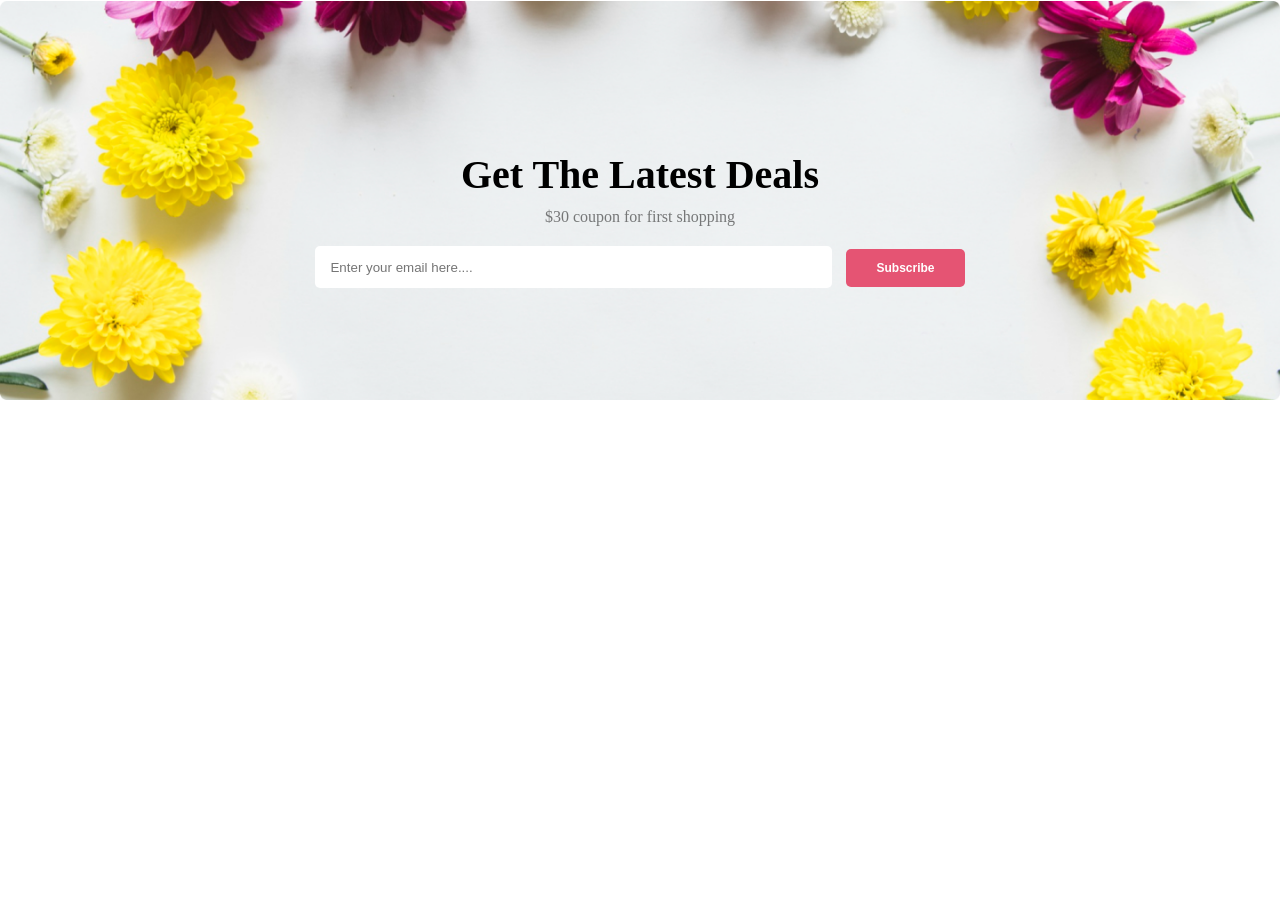
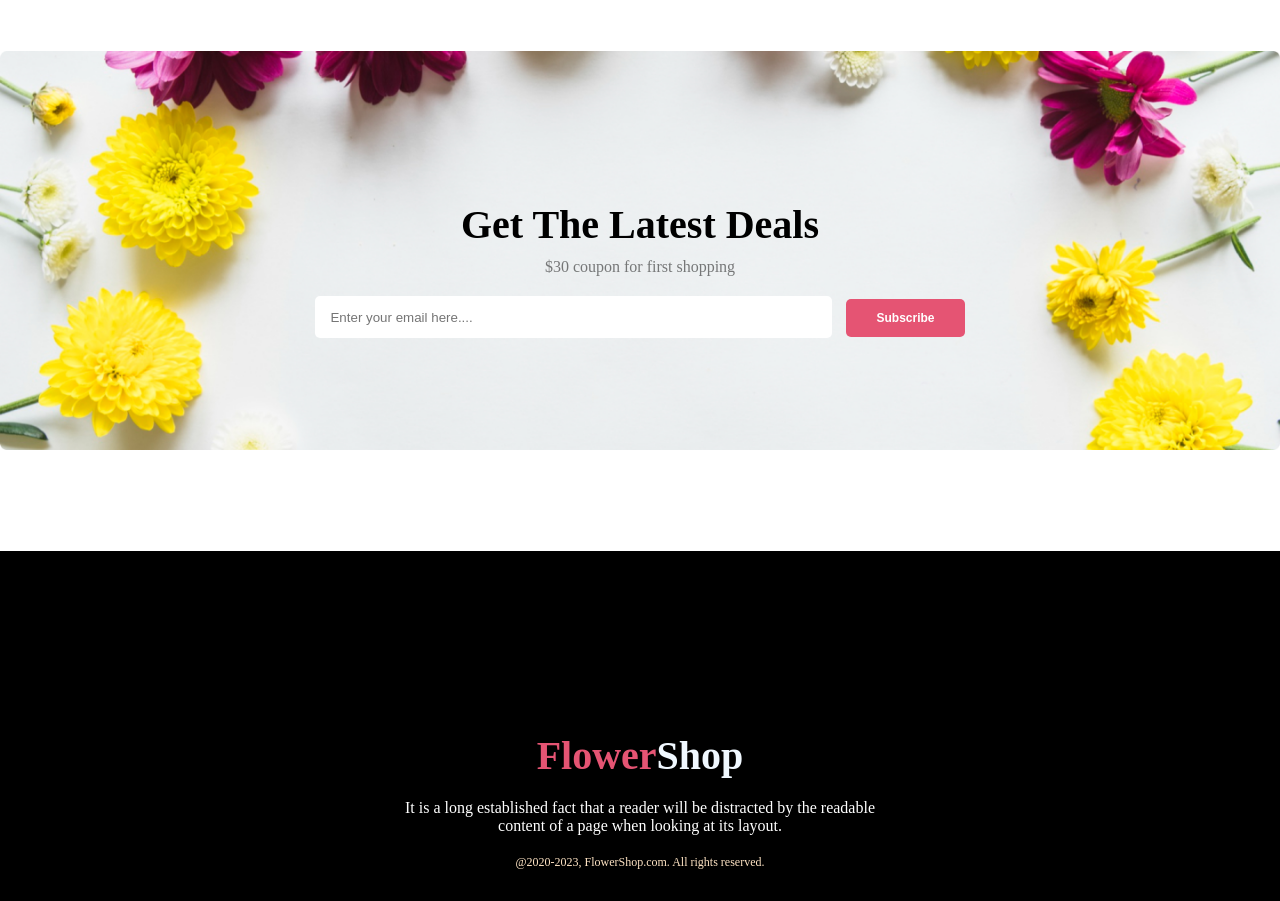
Before and after one commit to Pran-to/assig-1, a plain HTML site: page index.html in a window 1280 px wide. Shown: the part 3094-3995 px from the top of the page. Before the commit the page ends 3745 px from the top, so only its background shows below. Drawn offline with Linux system fonts and the light colour scheme.

Commit message:
footer section

```diff
--- a/index.html
+++ b/index.html
@@ -1,5 +1,6 @@
 <!DOCTYPE html>
 <html lang="en">
+
 <head>
     <meta charset="UTF-8">
     <meta http-equiv="X-UA-Compatible" content="IE=edge">
@@ -7,13 +8,16 @@
     <title>Flower Shop</title>
     <link rel="stylesheet" href="styles/style.css">
 </head>
+
 <body>
     <!-- header and banner  -->
 
     <header class="header">
         <div class="banner-content">
             <h1 class="banner-title">Let's make beautiful flowers a part of your life.</h1>
-            <h6 class="banner-text">It is a long established fact that a reader will be distracted by the readable content of a page when looking at its layout. The point of using Lorem Ipsum is that it has a more-or-less normal distribution of letters.</h6>
+            <h6 class="banner-text">It is a long established fact that a reader will be distracted by the readable
+                content of a page when looking at its layout. The point of using Lorem Ipsum is that it has a
+                more-or-less normal distribution of letters.</h6>
             <button class="btn-primary">Shop Now</button>
         </div>
 
@@ -30,7 +34,8 @@
                     Our Featured Flowers
                 </h3>
                 <p class="featured-text">
-                    It is a long established fact that a reader will be distracted by the <br> readable content of a page when looking at its layout.
+                    It is a long established fact that a reader will be distracted by the <br> readable content of a
+                    page when looking at its layout.
                 </p>
             </div>
 
@@ -41,20 +46,20 @@
             <div class="featured-img">
                 <div>
                     <div class="featured-img1">
-                        <img  src="image/pngwing 6.png" alt="">
+                        <img src="image/pngwing 6.png" alt="">
                     </div>
 
                     <p>Pink Flower Tree</p>
                 </div>
                 <div>
-                    <div class="featured-img2" >
+                    <div class="featured-img2">
                         <img src="image/pngwing 5.png" alt="">
                     </div>
 
                     <p>Pink Flower Tree</p>
                 </div>
                 <div>
-                    <div class="featured-img3" >
+                    <div class="featured-img3">
                         <img class="featured-img3" src="image/pngwing 7.png" alt="">
                     </div>
                     <p>Pink Flower Tree</p>
@@ -65,13 +70,15 @@
         <section>
             <div class="about">
                 <h2 class="about-title">Ab<span style="color: purple;">o</span>ut Us</h2>
-            <p class="about-text"> Aipsum dolor sit amet consectetur adipisicing elit. Aliquid, perferendis aliquam? Nesciunt quasi repudiandae, mollitia, incidunt quae tempore dolorem quam modi exercitationem consequuntur consequatur vitae, suscipit fugit molestias numquam inventore?</p>
+                <p class="about-text"> Aipsum dolor sit amet consectetur adipisicing elit. Aliquid, perferendis aliquam?
+                    Nesciunt quasi repudiandae, mollitia, incidunt quae tempore dolorem quam modi exercitationem
+                    consequuntur consequatur vitae, suscipit fugit molestias numquam inventore?</p>
             </div>
 
         </section>
         <!-- help and  Support -section -->
         <section>
-            <div class="help" >
+            <div class="help">
                 <div>
                     <img src="image/Group 57.png" alt="">
                     <p>Same Day Delivery. Click & Collect.</p>
@@ -89,13 +96,14 @@
         <!-- Hot Deal section -->
         <section>
             <div class="deal-content">
-                <div >
+                <div>
                     <h1 class="deal-title">
                         Hot Deal ! Sale Up To 25% <span style="color: #E55473;">Off</span>
                     </h1>
                     <p class="deal-text">
-                        It is a long established fact that a reader will be distracted by the readable content of a page when looking at its layout.
-                    </p >
+                        It is a long established fact that a reader will be distracted by the readable content of a page
+                        when looking at its layout.
+                    </p>
                     <button class="btn-primary">Sign Up</button>
                 </div>
                 <img src="image/pngwing 8.png" alt="">
@@ -108,7 +116,8 @@
                     Instagram
                 </h3>
                 <p class="insta-text">
-                    It is a long established fact that a reader will be distracted by the <br> readable content of a page when looking at its layout.
+                    It is a long established fact that a reader will be distracted by the <br> readable content of a
+                    page when looking at its layout.
                 </p>
             </div>
         </section>
@@ -118,7 +127,7 @@
             <div> <img src="image/Rectangle 6.png" alt=""></div>
             <div><img src="image/Flower 01.png" alt=""></div>
         </section>
-        <!-- Subscribe sectiom -->
+        <!-- Subscribe section -->
         <section class="subscribe">
             <div>
                 <h3 class="sub-title">
@@ -137,9 +146,21 @@
             </form>
         </section>
     </main>
-
+    <!-- footer section  -->
     <footer>
-
+        <div class="footer">
+            <h3 class="footer-title">
+                Flower<span style="color: aliceblue;">Shop</span>
+            </h3>
+            <p class="footer-text1">
+                It is a long established fact that a reader will be distracted by the readable <br> content of a page
+                when looking at its layout.
+            </p>
+            <p class="footer-text2">
+                @2020-2023, FlowerShop.com. All rights reserved.
+            </p>
+        </div>
     </footer>
 </body>
+
 </html>
--- a/styles/style.css
+++ b/styles/style.css
@@ -148,7 +148,8 @@ background: rgba(39, 39, 39, 0.05);
     margin: 70px 150px;
     padding: 100px 30px;
 }
-.help p{
+
+.help p {
     color: rgba(39, 39, 39, 0.80);
     font-size: 15px;
     font-weight: 500;
@@ -157,9 +158,9 @@ line-height: 35px;
 
 /* <!-- Hot Deal section --> */
 
-.deal-content{
+.deal-content {
     display: flex;
-    gap :20px;
+    gap: 20px;
     justify-content: center;
     align-items: center;
     text-align: center;
@@ -167,15 +168,18 @@ line-height: 35px;
     background: rgba(229, 84, 115, 0.05);
 
 }
-.deal-content img{
+
+.deal-content img {
     padding: 30px;
 }
-.deal-title{
+
+.deal-title {
     font-size: 40px;
     font-weight: 700;
     margin-bottom: 20px;
 }
-.deal-text{
+
+.deal-text {
     margin-bottom: 20px;
     color: rgba(39, 39, 39, 0.60);
     font-size: 15px;
@@ -183,53 +187,60 @@ line-height: 35px;
     font-weight: 300px;
 
 }
+
 /* Instagram styles */
- .instagram{
+.instagram {
     margin: 30px 0;
     text-align: center;
 }
-.insta-title{
+
+.insta-title {
     font-size: 40px;
     font-weight: 600;
 }
-.insta-text{
+
+.insta-text {
     margin-top: 15px;
     font-size: 12px;
     font-weight: 400;
 }
 
-.insta-imgs{
+.insta-imgs {
     display: flex;
     gap: 10px;
     margin: 0 150px;
 
 }
-.insta-imgs img{
+
+.insta-imgs img {
     width: 250px;
 
 }
 
 /* subscribe styles */
-.subscribe{
+.subscribe {
     background-image: url("/image/Rectangle 9.png");
     background-size: contain;
     background-repeat: no-repeat;
-    height : 500px;
-    margin-top: 30px;
+    height: 350px;
+    margin-top: 80px;
     padding-top: 150px;
     text-align: center;
 
 }
-.sub-title{
+
+.sub-title {
     font-size: 40px;
     margin-bottom: 10px;
     font-size: 600;
 }
-.sub-text{
+
+.sub-text {
     color: rgba(39, 39, 39, 0.60);
     margin-bottom: 20px;
 }
-.email-input{
+
+.email-input {
     border: none;
     border-radius: 5px;
     width: 500px;
@@ -239,3 +250,34 @@ line-height: 35px;
     padding-left: 15px;
 
 }
+
+/* footer styles */
+.footer {
+    background: black;
+    height: 200px;
+    text-align: center;
+    align-content: center;
+    padding-top: 150px;
+
+}
+
+.footer-title {
+
+    color: #E55473;
+    font-size: 40px;
+    font-weight: 600;
+    margin-bottom: 20px;
+
+}
+
+.footer-text1 {
+    margin-bottom: 20px;
+    color: #FFF;
+
+
+}
+
+.footer-text2 {
+    font-size: 12px;
+    color: bisque;
+}
```
Also changed, not shown: 1 other file. Lines whose indentation alone changed are shown as unchanged.
